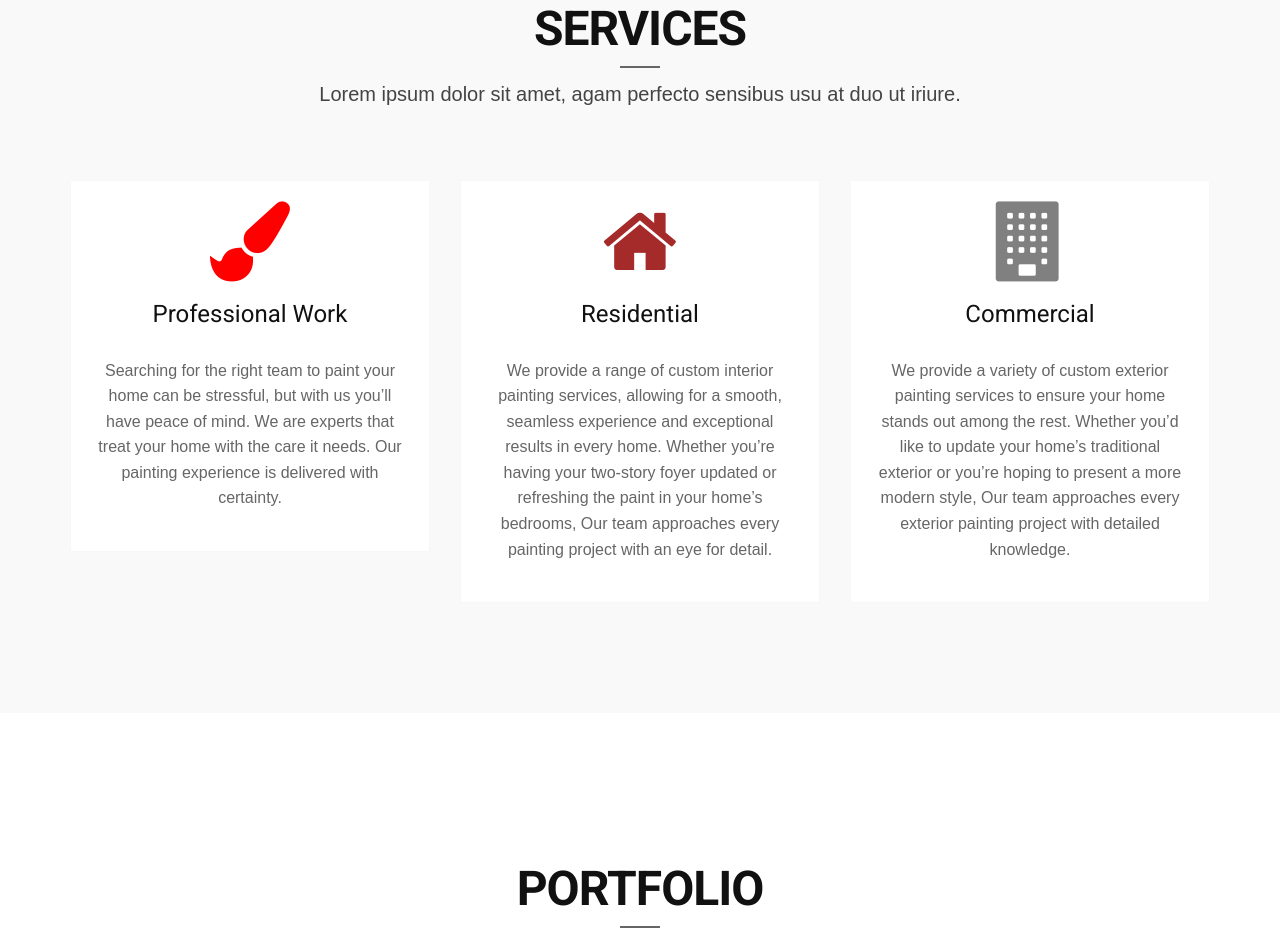
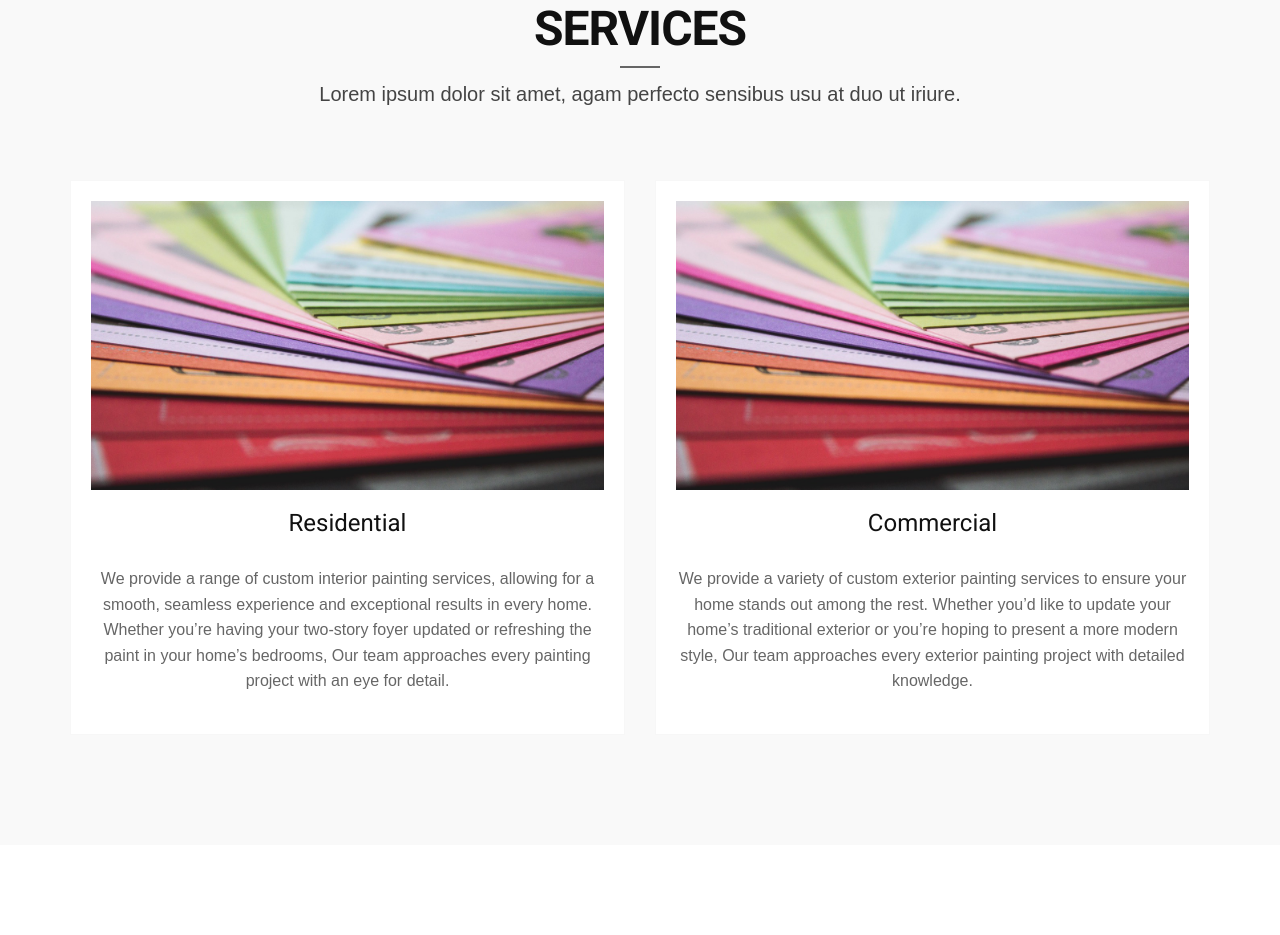
Before and after one commit to PAJARO1/TexasHomePainting, a plain HTML site: page index.html in a window 1280 px wide. Shown: the part 1847-2782 px from the top of the page. Drawn offline with Linux system fonts and the light colour scheme; files that its build step writes are made by us from their sources; a web font is replaced by a local one.

Commit message:
Revision small changes .

```diff
--- a/css/style.css
+++ b/css/style.css
@@ -100,7 +100,10 @@ h6 {
     font-weight: 400;
 	color: #111;
 }
-
+.PN img{
+  border-radius: 30px;
+  border: 5px solid #34495e;
+}
 h1.h-xlight,h2.h-xlight,h3.h-xlight ,h4.h-xlight ,h5.h-xlight ,h6.h-xlight  {
 	font-weight: 200;
 }
@@ -204,7 +207,7 @@ blockquote strong {
 	text-transform: uppercase;
 	font-size: 26px;
 	font-family: 'Roboto', sans-serif;
-	font-weight: 900;
+	font-weight: bold;
 }
 
 
@@ -1085,6 +1088,7 @@ a.btn:focus{
 	.site-logo{
 		margin: 0 0 0 30px;
 		float:none;
+
 	}
 	.navbar-custom ul.nav li a {
 		color: #eee;
--- a/index.html
+++ b/index.html
@@ -22,6 +22,7 @@
     <link href="css/style.css" rel="stylesheet">
 	<link href="color/default.css" rel="stylesheet">
   <link href="https://fonts.googleapis.com/css?family=Montserrat" rel="stylesheet">
+  <link href="https://fonts.googleapis.com/css?family=Vollkorn" rel="stylesheet">
 
 </head>
 
@@ -153,7 +154,7 @@
 		<div class="container marginbot-50">
 			<div class="row">
 				<div class="col-lg-8 col-lg-offset-2">
-					<div class="wow flipInY" data-wow-offset="0" data-wow-delay="0.4s">
+					<div class="wow slideInLeft" data-wow-offset="0" data-wow-delay="0.4s">
 					<div class="section-heading text-center">
 					<h2 class="h-bold">About</h2>
 					<div class="divider-header"></div>
@@ -172,8 +173,9 @@
         <div class="row">
 
 			<div class="col-md-6">
+        <div class="PN">
 			    <img src="img/paint2.jpg" alt="" class="img-responsive" />
-
+        </div>
            </div>
 
             <div class="col-md-6">
@@ -223,29 +225,12 @@
 		<div class="container">
 
         <div class="row">
-            <div class="col-md-4">
-				<div class="wow fadeInLeft" data-wow-delay="0.2s">
-                <div class="service-box">
-					<div class="service-icon">
-						<span class="fa fa-paint-brush fa-5x"></span>
-					</div>
-					<div class="service-desc">
-						<h5>Professional Work</h5>
-						<p>
-						Searching for the right team to paint your home can be stressful, but with us you’ll
-						 have peace of mind. We are experts that treat your home with the care it needs. Our painting experience is delivered with
-						  certainty.
-						</p>
 
-					</div>
-                </div>
-				</div>
-            </div>
-			<div class="col-md-4">
+			<div class="col-lg-6">
 				<div class="wow fadeInUp" data-wow-delay="0.2s">
                 <div class="service-box">
 					<div class="service-icon">
-						<span class="fa fa-home fa-5x"></span>
+					  <img src="img/paint2.jpg" alt="" class="img-responsive" />
 					</div>
 					<div class="service-desc">
 						<h5>Residential</h5>
@@ -260,11 +245,11 @@
                 </div>
 				</div>
             </div>
-			<div class="col-md-4">
+			<div class="col-lg-6">
 				<div class="wow fadeInUp" data-wow-delay="0.2s">
                 <div class="service-box">
 					<div class="service-icon">
-						<span class="fa fa-building fa-5x"></span>
+						  <img src="img/paint2.jpg" alt="" class="img-responsive" />
 					</div>
 					<div class="service-desc">
 						<h5>Commercial</h5>
```
